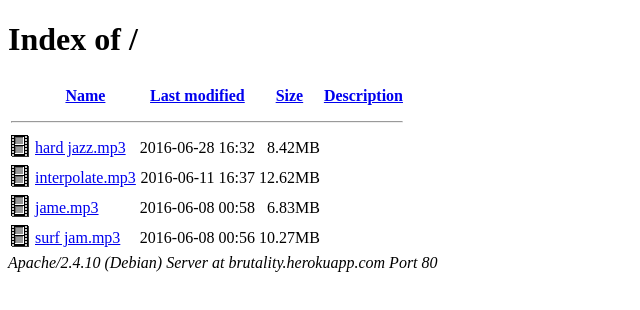
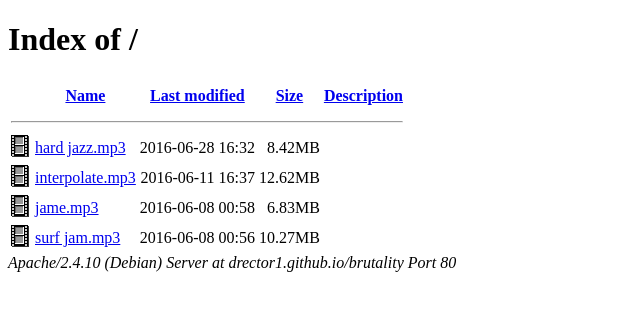
Before and after one commit to danrector/openRepoMixtape, a React (Create React App) app: page / in a window 1280 px wide. Shown: the top 310 px of the page, without its empty margins (0-640 px from the left). Built offline with nearby package versions, Linux system fonts and the light colour scheme.

Commit message:
changed server

```diff
--- a/src/App.js
+++ b/src/App.js
@@ -112,7 +112,7 @@ class App extends Component {
 
           </tbody>
         </table>
-        <address>Apache/2.4.10 (Debian) Server at brutality.herokuapp.com Port 80</address>
+        <address>Apache/2.4.10 (Debian) Server at drector1.github.io/brutality Port 80</address>
       </div>
 
 
```
